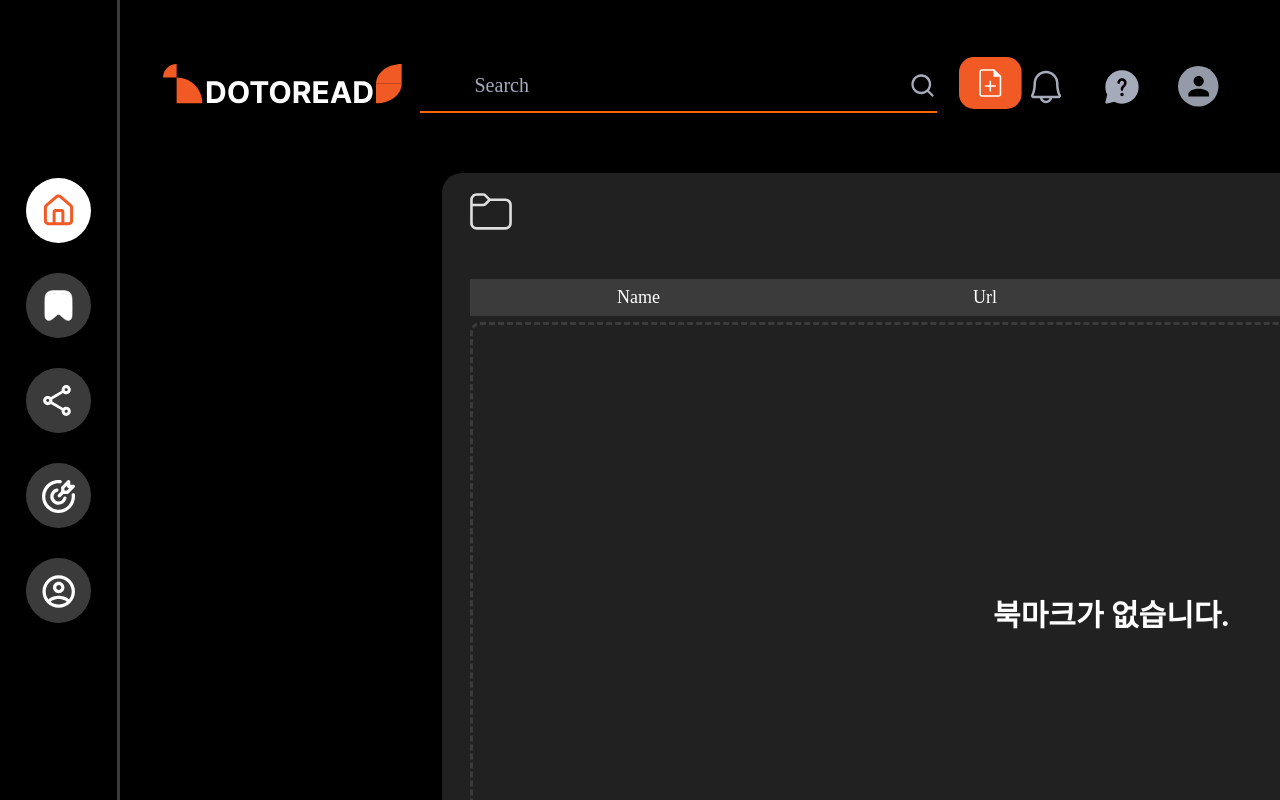
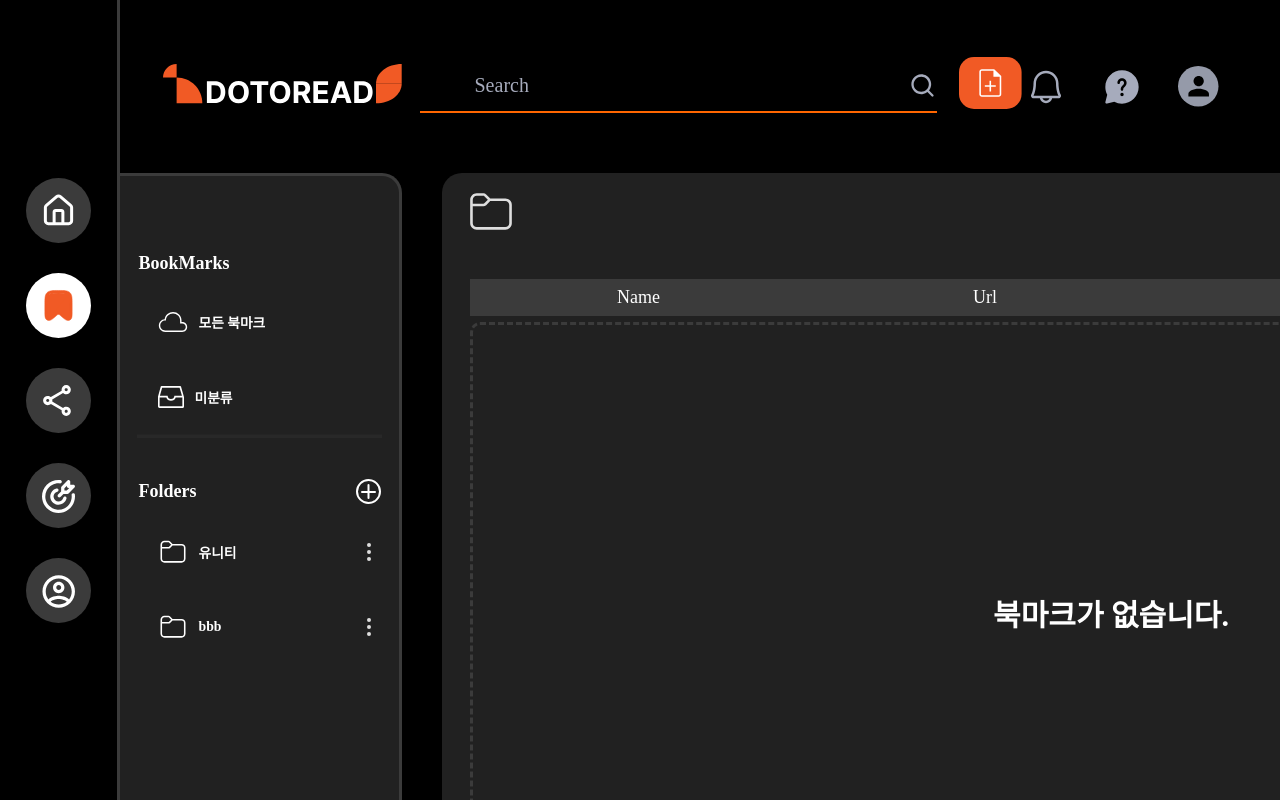
Before and after one commit to KIMGEONHWI/DOTOREAD-CLIENT, a React (Vite) app: page /bookmark in a window 1280 px wide. Shown: the top 800 px of the page. Built offline with nearby package versions, Linux system fonts and the light colour scheme.

Commit message:
fix : 새로고침하면 bookmarkslide 사라지는 문제 수정

```diff
--- a/src/components/BookMarkSlide/BookMarkSlide.tsx
+++ b/src/components/BookMarkSlide/BookMarkSlide.tsx
@@ -15,10 +15,10 @@ interface BookMarkSlideProps {
 
 function BookMarkSlide({ show }: BookMarkSlideProps) {
 	const navigate = useNavigate();
-
 	const handleNavigate = (text: string, iconType: string, category: string) => {
 		navigate('/bookmark', { state: { text, iconType, category } });
 	};
+
 	return (
 		<BookMarkSlideWrapper show={show}>
 			<BookMarksContent>
--- a/src/components/common/SideBar/SideBar.tsx
+++ b/src/components/common/SideBar/SideBar.tsx
@@ -1,8 +1,8 @@
 import BookMarkSlide from '@/components/BookMarkSlide/BookMarkSlide';
 import Storage from '@/components/common/SideBar/Storage';
 import Icons from '@/constants/Icons';
-import { useState } from 'react';
-import { useNavigate } from 'react-router-dom';
+import { useEffect, useState } from 'react';
+import { useLocation, useNavigate } from 'react-router-dom';
 import styled from 'styled-components';
 
 function SideBar() {
@@ -16,6 +16,14 @@ function SideBar() {
 		}
 		setClicked(iconId);
 	};
+
+	const location = useLocation();
+	useEffect(() => {
+		if (location.pathname === '/bookmark') {
+			setClicked('bookmark');
+		}
+	}, [location.pathname]);
+
 	return (
 		<SideBarWrapper>
 			<Menus>
--- a/src/pages/BookMark/BookMarkList.tsx
+++ b/src/pages/BookMark/BookMarkList.tsx
@@ -60,7 +60,7 @@ const BookMarkListWrapper = styled.div`
 
 	&::-webkit-scrollbar {
 		width: 0.7rem;
-		height: 19.6rem;
+		height: 70rem;
 	}
 
 	&::-webkit-scrollbar-track {
@@ -70,6 +70,7 @@ const BookMarkListWrapper = styled.div`
 	&::-webkit-scrollbar-thumb {
 		border-radius: 15px;
 		cursor: pointer;
+		height: 19.6rem;
 		width: 0.7rem;
 		background: ${({ theme }) => theme.colors.white2};
 	}
--- a/src/pages/BookMark/BookMarkPage.tsx
+++ b/src/pages/BookMark/BookMarkPage.tsx
@@ -28,6 +28,8 @@ function Title({ text, Icon }: TitleProps) {
 
 function BookMarkPage() {
 	const location = useLocation();
+	// BookMarkSlide로부터 객체 받아온다.
+
 	const { text, iconType, category } = location.state || { text: '', iconType: '', category: '' };
 	const Icon = iconType === 'everyBookmark' ? EveryBookMark : iconType === 'unclassified' ? Unclassified : Classified;
 
@@ -73,7 +75,6 @@ function BookMarkPage() {
 						<Btn id="chooseAll" />
 					</BtnWrapperForChooseAll>
 				)}
-
 				<SortBtnWrapper>
 					<SortBtn />
 				</SortBtnWrapper>
```
